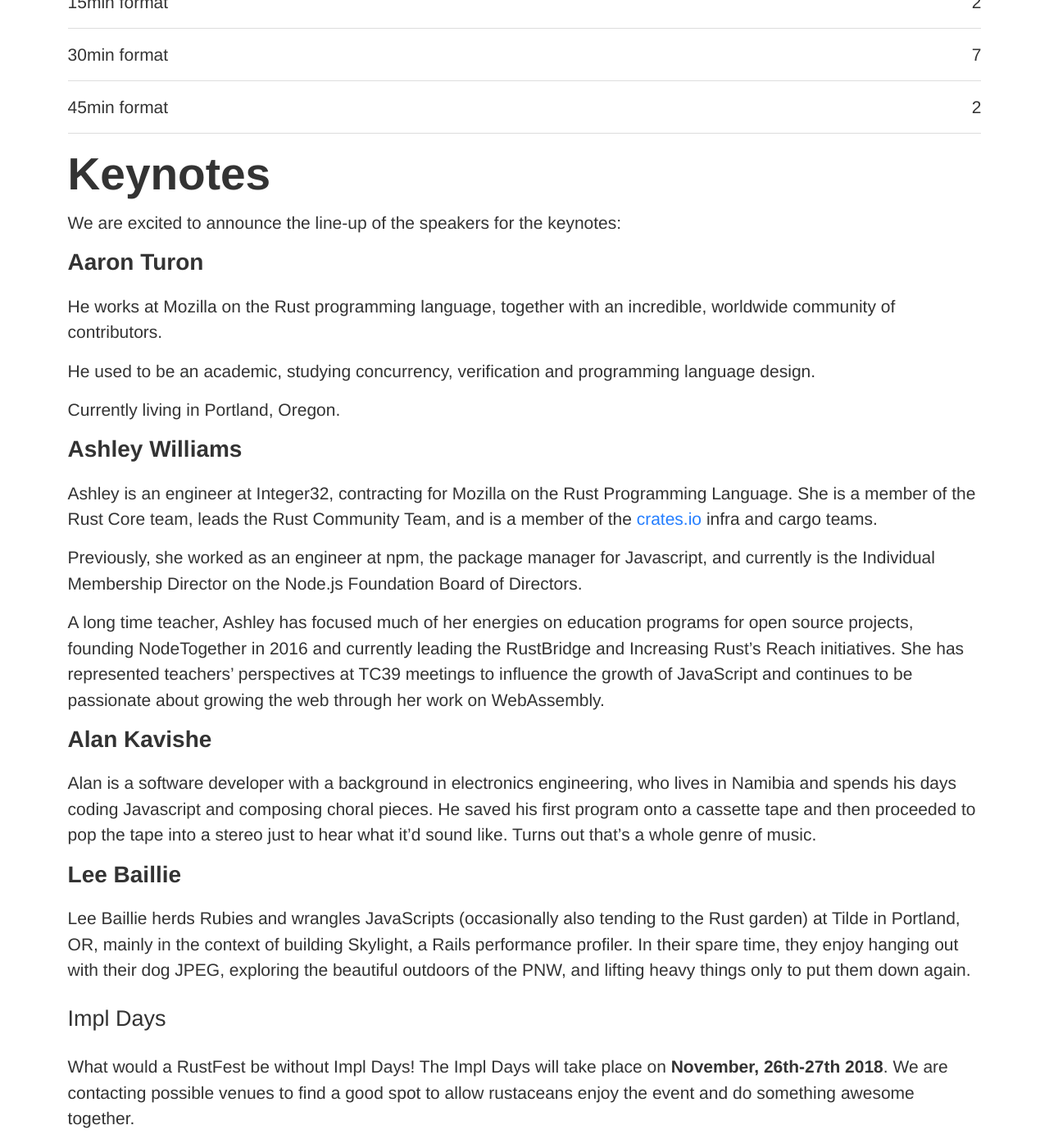
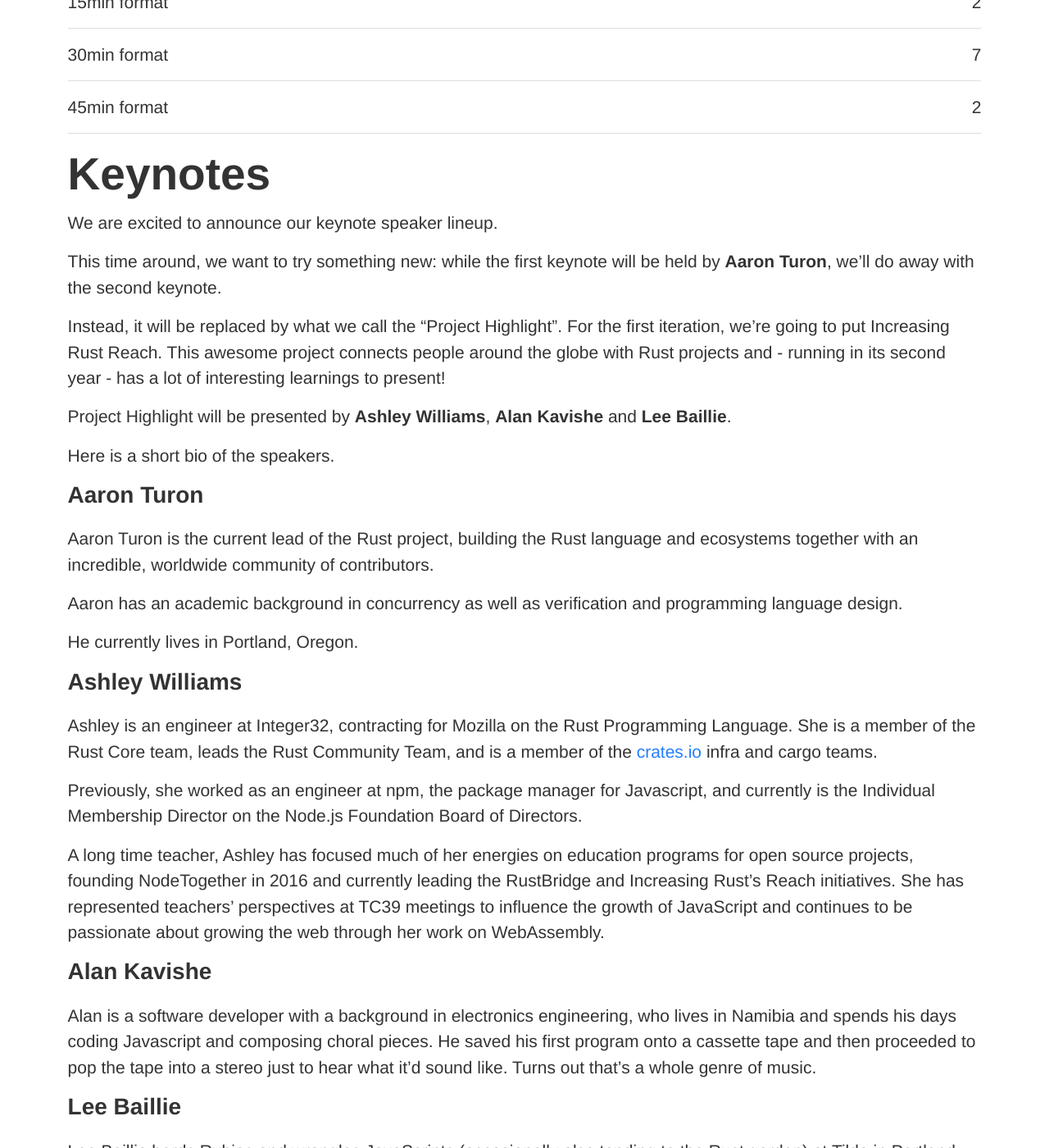
Before and after one commit to RustFestEU/blog.rustfest.eu, a Jekyll site: the page built from _posts/2018-09-29-cfp-in-progress.md, in a window 1280 px wide and 1400 px high, scrolled down 878 px. Shown: the whole window at 82% size. Built offline with Jekyll 4.4.1, drawn with Linux system fonts in a browser that asks for light colours; some of the changed text lies outside the part shown.

Commit message:
copy fixes and improvements

```diff
--- a/_posts/2018-09-29-cfp-in-progress.md
+++ b/_posts/2018-09-29-cfp-in-progress.md
@@ -24,15 +23,26 @@
 
 # Keynotes
 
-We are excited to announce the line-up of the speakers for the keynotes:
+We are excited to announce our keynote speaker lineup.
+
+This time around, we want to try something new: while the first keynote will be held by <strong>Aaron Turon</strong>, we'll do away with the second keynote.
+
+Instead, it will be replaced by what we call the "Project Highlight". For the first iteration, we're going to put
+Increasing Rust Reach. This awesome project connects people around the globe with Rust projects and - running in its
+second year - has a lot of interesting learnings to present!
+
+Project Highlight will be presented by <strong>Ashley Williams</strong>, <strong>Alan Kavishe</strong> and <strong>Lee Baillie</strong>.
+
+Here is a short bio of the speakers.
 
 ### Aaron Turon
 
-He works at Mozilla on the Rust programming language, together with an incredible, worldwide community of contributors.
+Aaron Turon is the current lead of the Rust project, building the Rust language and ecosystems together with an
+incredible, worldwide community of contributors.
 
-He used to be an academic, studying concurrency, verification and programming language design.
+Aaron has an academic background in concurrency as well as verification and programming language design.
 
-Currently living in Portland, Oregon.
+He currently lives in Portland, Oregon.
 
 ### Ashley Williams
 
@@ -61,8 +71,8 @@
 out with their dog JPEG, exploring the beautiful outdoors of the PNW, and lifting heavy things only to put them down
 again.
 
-## Impl Days
+# impl Days
 
-What would a RustFest be without Impl Days! The Impl Days will take place on <strong>November, 26th-27th
+What would a RustFest be without impl Days! The impl Days will take place on <strong>November, 26th-27th
 2018</strong>. We are contacting possible venues to find a good spot to allow rustaceans enjoy the event and do
 something awesome together.
```
Also changed, not shown: other parts of _posts/2018-09-29-cfp-in-progress.md (+1 -2 lines).
